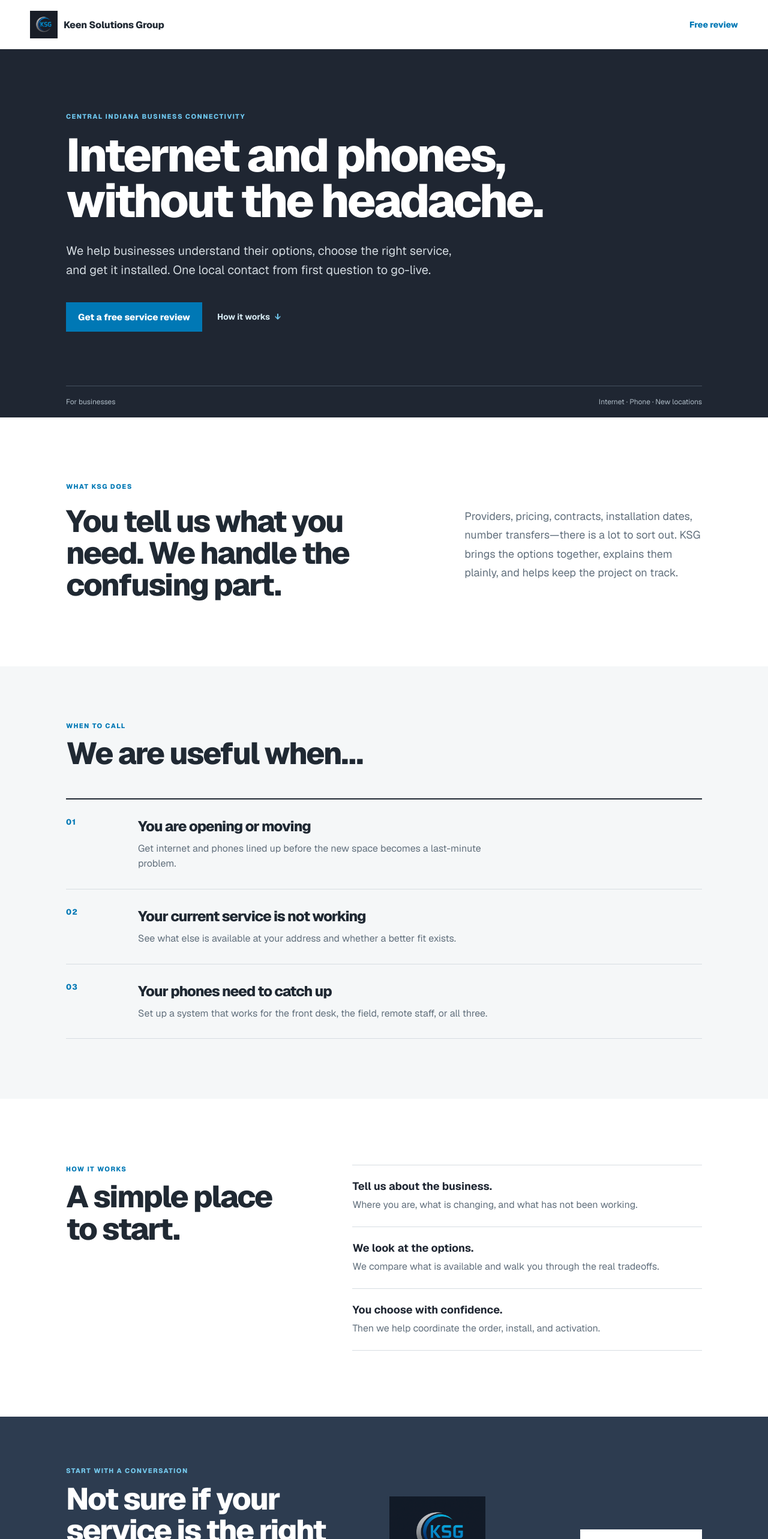
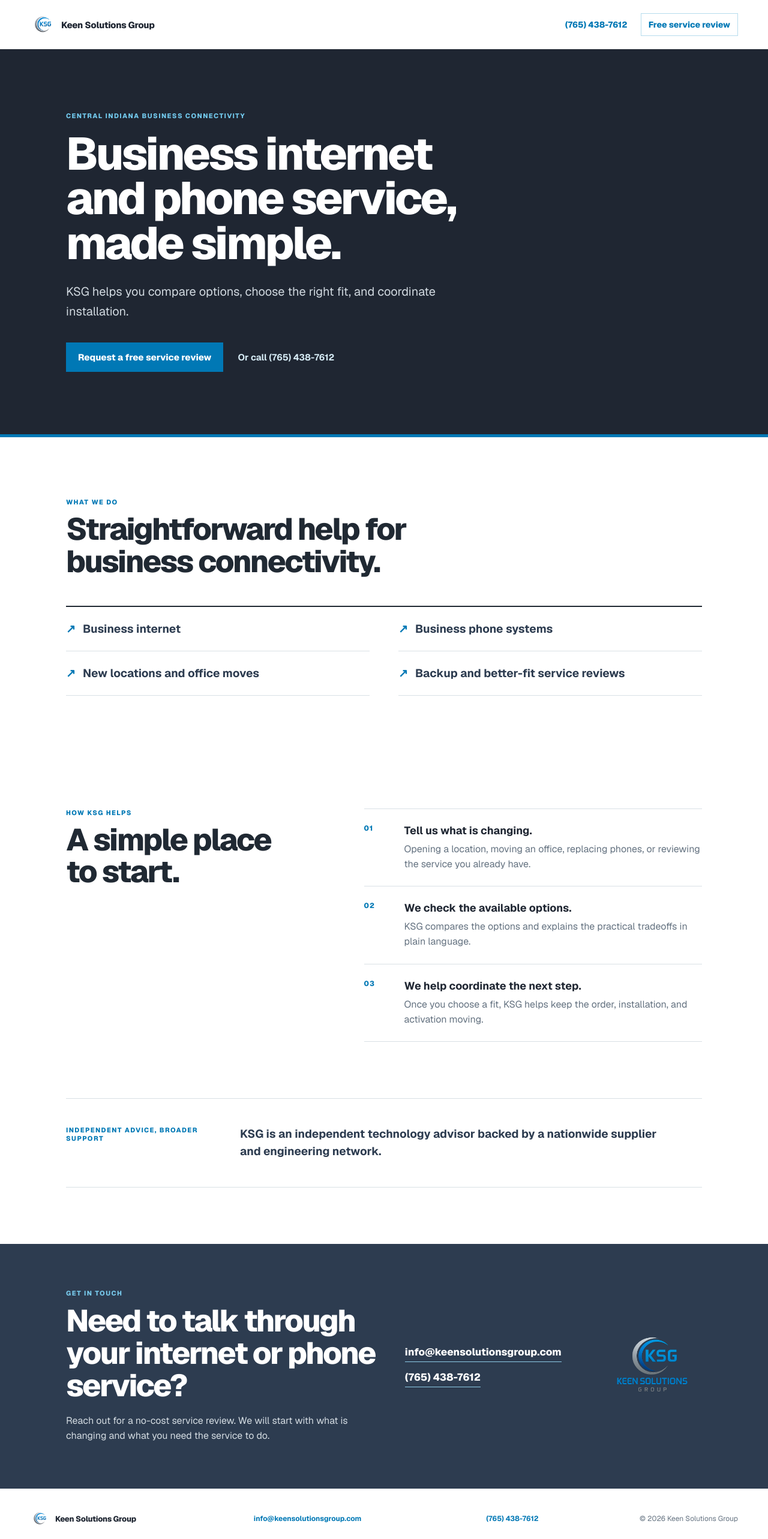
Before and after one commit to keenroudy22/keen-solutions-group, a Next.js app: page / in a window 1280 px wide. Shown: the top 2566 px of the page at 60% size. Built offline with nearby package versions, Linux system fonts and the light colour scheme.

Commit message:
Simplify KSG website and use transparent branding

```diff
--- a/app/globals.css
+++ b/app/globals.css
@@ -1,57 +1,52 @@
-:root { --blue:#0078b5; --blue-dark:#005a88; --navy:#1f2632; --slate:#2d3c50; --ink:#202933; --muted:#62707d; --line:#d7dde2; --soft:#f5f7f8; --white:#fff; }
+:root { --blue:#0078b5; --blue-dark:#005a88; --navy:#1f2632; --slate:#2d3c50; --ink:#202933; --muted:#647280; --line:#d9e0e5; --soft:#f5f7f8; --white:#fff; }
 * { box-sizing:border-box; }
 html { scroll-behavior:smooth; }
-body { margin:0; background:var(--white); color:var(--ink); font-family:var(--font-geist-sans),Arial,Helvetica,sans-serif; }
+body { margin:0; color:var(--ink); background:var(--white); font-family:var(--font-geist-sans),Arial,Helvetica,sans-serif; }
 a { color:inherit; text-decoration:none; }
 .section { width:min(1060px,calc(100% - 48px)); margin:0 auto; }
-.site-header { width:min(1180px,calc(100% - 48px)); height:82px; margin:0 auto; display:flex; align-items:center; justify-content:space-between; }
-.brand,.footer-brand { display:flex; align-items:center; gap:10px; font-weight:760; letter-spacing:-.015em; }
-.brand img,.footer-brand img { object-fit:cover; }
-.header-contact { color:var(--blue); font-size:14px; font-weight:750; }
-.hero { background:var(--navy); color:var(--white); padding:105px max(24px,calc((100% - 1060px)/2)) 0; }
-.hero-inner { max-width:850px; }
+.site-header { width:min(1180px,calc(100% - 48px)); min-height:82px; margin:0 auto; display:flex; align-items:center; justify-content:space-between; gap:24px; }
+.brand,.footer-brand { display:flex; align-items:center; gap:10px; color:var(--navy); font-size:15px; font-weight:770; letter-spacing:-.02em; }
+.brand-mark { width:42px; height:42px; object-fit:contain; }
+.header-actions { display:flex; align-items:center; gap:22px; color:var(--blue); font-size:14px; font-weight:730; }
+.header-review { padding:9px 12px; border:1px solid #b6dced; }
+.hero { color:var(--white); background:var(--navy); padding:104px max(24px,calc((100% - 1060px)/2)); border-bottom:5px solid var(--blue); }
+.hero-inner { max-width:780px; }
 .eyebrow { margin:0; color:var(--blue); font-size:11px; font-weight:800; letter-spacing:.13em; text-transform:uppercase; }
-.hero .eyebrow { color:#6dc5ed; }
-h1,h2,h3 { margin:0; font-weight:760; letter-spacing:-.045em; }
-h1 { max-width:800px; margin-top:20px; font-size:clamp(48px,6.2vw,78px); line-height:.98; }
-.hero-lede { max-width:650px; margin:28px 0 0; color:#d2d9df; font-size:20px; line-height:1.6; }
-.hero-actions { display:flex; flex-wrap:wrap; align-items:center; gap:25px; margin-top:38px; }
-.primary-button,.review-button { display:inline-block; background:var(--blue); color:var(--white); padding:15px 20px; font-size:15px; font-weight:760; transition:background .15s ease; }
-.primary-button:hover,.review-button:hover { background:var(--blue-dark); }
-.text-link { color:#d7eaf3; font-size:14px; font-weight:700; }
-.text-link span { color:#71c7ed; padding-left:5px; }
-.hero-rule { height:1px; margin-top:90px; background:#45515f; }
-.hero-note { display:flex; justify-content:space-between; gap:20px; padding:18px 0; color:#aebbc6; font-size:12px; }
-.plain-intro { padding:108px 0; }
-.intro-grid { display:grid; grid-template-columns:1.05fr .75fr; gap:110px; margin-top:25px; align-items:start; }
-h2 { font-size:clamp(35px,4vw,54px); line-height:1.04; }
-.intro-grid p { margin:2px 0 0; color:var(--muted); font-size:18px; line-height:1.75; }
-.situations { padding:92px 0 100px; background:var(--soft); }
-.situations h2 { margin-top:13px; }
-.situation-list { margin-top:48px; border-top:2px solid var(--ink); }
-.situation-list article { display:grid; grid-template-columns:92px 1fr; gap:28px; padding:29px 0; border-bottom:1px solid var(--line); }
-.situation-number { color:var(--blue); font-size:13px; font-weight:800; letter-spacing:.08em; }
-.situation-list h3 { font-size:24px; }
-.situation-list p { max-width:590px; margin:9px 0 0; color:var(--muted); font-size:16px; line-height:1.6; }
-.process { display:grid; grid-template-columns:.78fr 1.22fr; gap:105px; padding:110px 0; }
-.process h2 { margin-top:13px; }
+.hero .eyebrow { color:#72c9ed; }
+h1,h2 { margin:0; font-weight:770; letter-spacing:-.047em; }
+h1 { margin-top:19px; max-width:720px; font-size:clamp(48px,6.2vw,76px); line-height:.98; }
+h2 { font-size:clamp(33px,4vw,52px); line-height:1.05; }
+.hero-lede { max-width:620px; margin:28px 0 0; color:#d1d9e0; font-size:20px; line-height:1.62; }
+.hero-actions { display:flex; flex-wrap:wrap; align-items:center; gap:24px; margin-top:36px; }
+.primary-button { display:inline-block; padding:15px 20px; background:var(--blue); color:var(--white); font-size:15px; font-weight:760; }
+.primary-button:hover { background:var(--blue-dark); }
+.phone-link { color:#d5eaf4; font-size:15px; font-weight:700; }
+.services { padding:101px 0 94px; }
+.services h2 { max-width:660px; margin-top:12px; }
+.services ul { display:grid; grid-template-columns:repeat(2,1fr); gap:0 48px; margin:46px 0 0; padding:0; border-top:2px solid var(--ink); list-style:none; }
+.services li { padding:24px 0; border-bottom:1px solid var(--line); color:var(--slate); font-size:19px; font-weight:650; }
+.services li::before { content:'↗'; display:inline-block; margin-right:12px; color:var(--blue); }
+.process { display:grid; grid-template-columns:.82fr 1.18fr; gap:105px; padding:94px 0; }
+.process h2 { margin-top:12px; }
 .process ol { margin:0; padding:0; list-style:none; border-top:1px solid var(--line); }
-.process li { display:grid; gap:8px; padding:23px 0; border-bottom:1px solid var(--line); }
+.process li { display:grid; grid-template-columns:54px 1fr; gap:13px; padding:24px 0; border-bottom:1px solid var(--line); }
+.process li > span { color:var(--blue); font-size:12px; font-weight:800; letter-spacing:.08em; }
 .process strong { color:var(--navy); font-size:18px; }
-.process span { color:var(--muted); line-height:1.55; }
-.review { background:var(--slate); color:var(--white); padding:83px 0; }
-.review-inner { display:grid; grid-template-columns:1.1fr 180px .65fr; align-items:center; gap:54px; }
-.eyebrow-light { color:#75c9ed; }
-.review h2 { max-width:610px; margin-top:14px; }
-.review-copy { max-width:580px; margin:20px 0 0; color:#ced7de; line-height:1.65; }
-.review-logo { width:160px; height:auto; opacity:.92; }
-.review-button { justify-self:end; background:var(--white); color:var(--navy); white-space:nowrap; }
-.review-button:hover { background:#e7f5fb; }
-footer { width:min(1180px,calc(100% - 48px)); margin:0 auto; padding:34px 0; display:grid; grid-template-columns:1.1fr 1fr 1.55fr auto; align-items:center; gap:22px; color:var(--muted); font-size:12px; }
-.footer-brand { color:var(--navy); font-size:13px; }
+.process li p { max-width:520px; margin:7px 0 0; color:var(--muted); line-height:1.58; }
+.network { display:grid; grid-template-columns:240px 1fr; gap:50px; padding:45px 0; border-top:1px solid var(--line); border-bottom:1px solid var(--line); }
+.network p:last-child { max-width:700px; margin:0; color:var(--slate); font-size:19px; font-weight:620; line-height:1.5; }
+.contact { margin-top:94px; padding:75px 0; color:var(--white); background:var(--slate); }
+.contact-inner { display:grid; grid-template-columns:1.15fr .65fr 155px; gap:48px; align-items:center; }
+.eyebrow-light { color:#78caec; }
+.contact h2 { margin-top:13px; }
+.contact p:not(.eyebrow) { max-width:580px; margin:18px 0 0; color:#d4dce2; line-height:1.62; }
+.contact-actions { display:grid; gap:14px; }
+.contact-email,.contact-phone { width:max-content; border-bottom:1px solid #8ccbe7; padding-bottom:5px; color:#fff; font-size:17px; font-weight:720; }
+.contact-logo { width:144px; height:auto; object-fit:contain; }
+footer { width:min(1180px,calc(100% - 48px)); margin:0 auto; padding:34px 0; display:grid; grid-template-columns:1.2fr 1.25fr .8fr auto; align-items:center; gap:22px; color:var(--muted); font-size:12px; }
+.footer-brand { font-size:13px; }
 footer a { color:var(--blue); font-weight:700; }
 footer p { margin:0; }
-@media (max-width:860px) { .review-inner { grid-template-columns:1fr auto; } .review-logo { display:none; } }
-@media (max-width:760px) { .section,.site-header,footer { width:min(100% - 32px,1180px); } .hero { padding:78px 16px 0; } .hero-inner { max-width:100%; } .hero-rule { margin-top:65px; } .intro-grid,.process,.review-inner { grid-template-columns:1fr; gap:38px; } .plain-intro { padding:77px 0; } .situations { padding:76px 0; } .process { padding:78px 0; } .review { padding:70px 0; } .review-button { justify-self:start; } footer { grid-template-columns:1fr; } }
-@media (max-width:500px) { .brand span { max-width:158px; line-height:1.05; } h1 { font-size:48px; } .hero-lede { font-size:17px; } .hero-note { font-size:10px; } .situation-list article { grid-template-columns:50px 1fr; gap:12px; } .situation-list h3 { font-size:21px; } }
+@media (max-width:820px) { .process,.contact-inner { grid-template-columns:1fr; gap:38px; } .contact-logo { display:none; } .network { grid-template-columns:1fr; gap:16px; } .services ul { grid-template-columns:1fr; } footer { grid-template-columns:1fr 1fr; } }
+@media (max-width:600px) { .section,.site-header,footer { width:min(100% - 32px,1180px); } .site-header { min-height:74px; } .header-actions { gap:12px; } .header-actions > a:first-child { display:none; } .hero { padding:73px 16px; } h1 { font-size:47px; } .hero-lede { font-size:17px; } .services,.process { padding:75px 0; } .services li { font-size:17px; } .contact { margin-top:70px; padding:67px 0; } footer { grid-template-columns:1fr; } }
 @media (prefers-reduced-motion:reduce) { html { scroll-behavior:auto; } }
--- a/app/page.tsx
+++ b/app/page.tsx
@@ -1,9 +1,16 @@
 import Image from 'next/image';
 
-const situations = [
-  { number: '01', title: 'You are opening or moving', description: 'Get internet and phones lined up before the new space becomes a last-minute problem.' },
-  { number: '02', title: 'Your current service is not working', description: 'See what else is available at your address and whether a better fit exists.' },
-  { number: '03', title: 'Your phones need to catch up', description: 'Set up a system that works for the front desk, the field, remote staff, or all three.' },
+const services = [
+  'Business internet',
+  'Business phone systems',
+  'New locations and office moves',
+  'Backup and better-fit service reviews',
+];
+
+const steps = [
+  ['Tell us what is changing.', 'Opening a location, moving an office, replacing phones, or reviewing the service you already have.'],
+  ['We check the available options.', 'KSG compares the options and explains the practical tradeoffs in plain language.'],
+  ['We help coordinate the next step.', 'Once you choose a fit, KSG helps keep the order, installation, and activation moving.'],
 ];
 
 export default function Home() {
@@ -11,70 +18,74 @@ export default function Home() {
     <main id="top">
       <header className="site-header">
         <a className="brand" href="#top" aria-label="Keen Solutions Group home">
-          <Image src="/ksg-logo.png" alt="KSG" width={46} height={46} priority />
+          <Image className="brand-mark" src="/ksg-mark-transparent.png" alt="KSG" width={48} height={48} priority />
           <span>Keen Solutions Group</span>
         </a>
-        <a className="header-contact" href="#review">Free review</a>
+        <div className="header-actions">
+          <a href="tel:+17654387612">(765) 438-7612</a>
+          <a className="header-review" href="#contact">Free service review</a>
+        </div>
       </header>
 
       <section className="hero">
         <div className="hero-inner">
           <p className="eyebrow">Central Indiana business connectivity</p>
-          <h1>Internet and phones, without the headache.</h1>
-          <p className="hero-lede">We help businesses understand their options, choose the right service, and get it installed. One local contact from first question to go-live.</p>
+          <h1>Business internet and phone service, made simple.</h1>
+          <p className="hero-lede">KSG helps you compare options, choose the right fit, and coordinate installation.</p>
           <div className="hero-actions">
-            <a className="primary-button" href="#review">Get a free service review</a>
-            <a className="text-link" href="#how-it-works">How it works <span aria-hidden="true">↓</span></a>
-          </div>
-        </div>
-        <div className="hero-rule" />
-        <div className="hero-note"><span>For businesses</span><span>Internet · Phone · New locations</span></div>
-      </section>
-
-      <section className="plain-intro section">
-        <p className="eyebrow">What KSG does</p>
-        <div className="intro-grid">
-          <h2>You tell us what you need. We handle the confusing part.</h2>
-          <p>Providers, pricing, contracts, installation dates, number transfers—there is a lot to sort out. KSG brings the options together, explains them plainly, and helps keep the project on track.</p>
-        </div>
-      </section>
-
-      <section className="situations" aria-labelledby="situations-title">
-        <div className="section">
-          <p className="eyebrow">When to call</p>
-          <h2 id="situations-title">We are useful when…</h2>
-          <div className="situation-list">
-            {situations.map((situation) => (
-              <article key={situation.number}>
-                <span className="situation-number">{situation.number}</span>
-                <div><h3>{situation.title}</h3><p>{situation.description}</p></div>
-              </article>
-            ))}
+            <a className="primary-button" href="#contact">Request a free service review</a>
+            <a className="phone-link" href="tel:+17654387612">Or call (765) 438-7612</a>
           </div>
         </div>
       </section>
 
-      <section className="process section" id="how-it-works">
-        <div className="process-heading"><p className="eyebrow">How it works</p><h2>A simple place to start.</h2></div>
+      <section className="services section" aria-labelledby="services-title">
+        <p className="eyebrow">What we do</p>
+        <h2 id="services-title">Straightforward help for business connectivity.</h2>
+        <ul>
+          {services.map((service) => <li key={service}>{service}</li>)}
+        </ul>
+      </section>
+
+      <section className="process section" aria-labelledby="process-title">
+        <div>
+          <p className="eyebrow">How KSG helps</p>
+          <h2 id="process-title">A simple place to start.</h2>
+        </div>
         <ol>
-          <li><strong>Tell us about the business.</strong><span>Where you are, what is changing, and what has not been working.</span></li>
-          <li><strong>We look at the options.</strong><span>We compare what is available and walk you through the real tradeoffs.</span></li>
-          <li><strong>You choose with confidence.</strong><span>Then we help coordinate the order, install, and activation.</span></li>
+          {steps.map(([title, description], index) => (
+            <li key={title}>
+              <span>{String(index + 1).padStart(2, '0')}</span>
+              <div><strong>{title}</strong><p>{description}</p></div>
+            </li>
+          ))}
         </ol>
       </section>
 
-      <section className="review" id="review">
-        <div className="section review-inner">
-          <div><p className="eyebrow eyebrow-light">Start with a conversation</p><h2>Not sure if your service is the right fit?</h2><p className="review-copy">Ask for a no-cost review. We will look at what you have, what is available, and where there may be a better option.</p></div>
-          <Image className="review-logo" src="/ksg-logo-full.png" alt="Keen Solutions Group" width={400} height={400} />
-          <a className="review-button" href="mailto:info@keensolutionsgroup.com?subject=Free%20Business%20Connectivity%20Review">Request a free review</a>
+      <section className="network section">
+        <p className="eyebrow">Independent advice, broader support</p>
+        <p>KSG is an independent technology advisor backed by a nationwide supplier and engineering network.</p>
+      </section>
+
+      <section className="contact" id="contact">
+        <div className="section contact-inner">
+          <div>
+            <p className="eyebrow eyebrow-light">Get in touch</p>
+            <h2>Need to talk through your internet or phone service?</h2>
+            <p>Reach out for a no-cost service review. We will start with what is changing and what you need the service to do.</p>
+          </div>
+          <div className="contact-actions">
+            <a className="contact-email" href="mailto:info@keensolutionsgroup.com?subject=Free%20Business%20Connectivity%20Review">info@keensolutionsgroup.com</a>
+            <a className="contact-phone" href="tel:+17654387612">(765) 438-7612</a>
+          </div>
+          <Image className="contact-logo" src="/ksg-logo-transparent.png" alt="Keen Solutions Group" width={270} height={270} />
         </div>
       </section>
 
       <footer>
-        <div className="footer-brand"><Image src="/ksg-logo.png" alt="" width={34} height={34} /><span>Keen Solutions Group</span></div>
+        <div className="footer-brand"><Image src="/ksg-mark-transparent.png" alt="" width={32} height={32} /><span>Keen Solutions Group</span></div>
         <a href="mailto:info@keensolutionsgroup.com">info@keensolutionsgroup.com</a>
-        <p>Noblesville, Indiana · Serving Central Indiana businesses</p>
+        <a href="tel:+17654387612">(765) 438-7612</a>
         <p>© {new Date().getFullYear()} Keen Solutions Group</p>
       </footer>
     </main>
```
Also changed, not shown: public/ksg-logo-transparent.png (added), public/ksg-mark-transparent.png (added).
